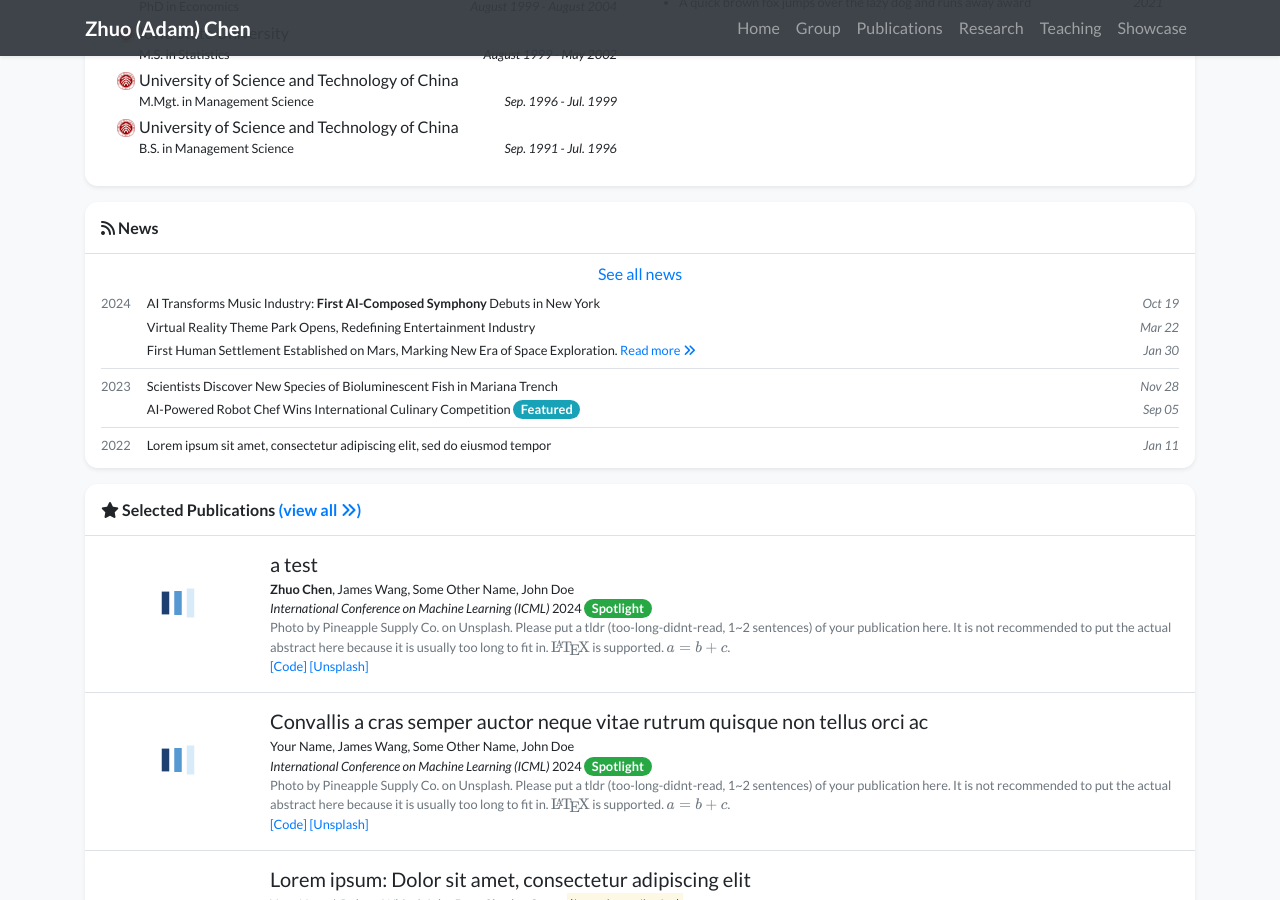
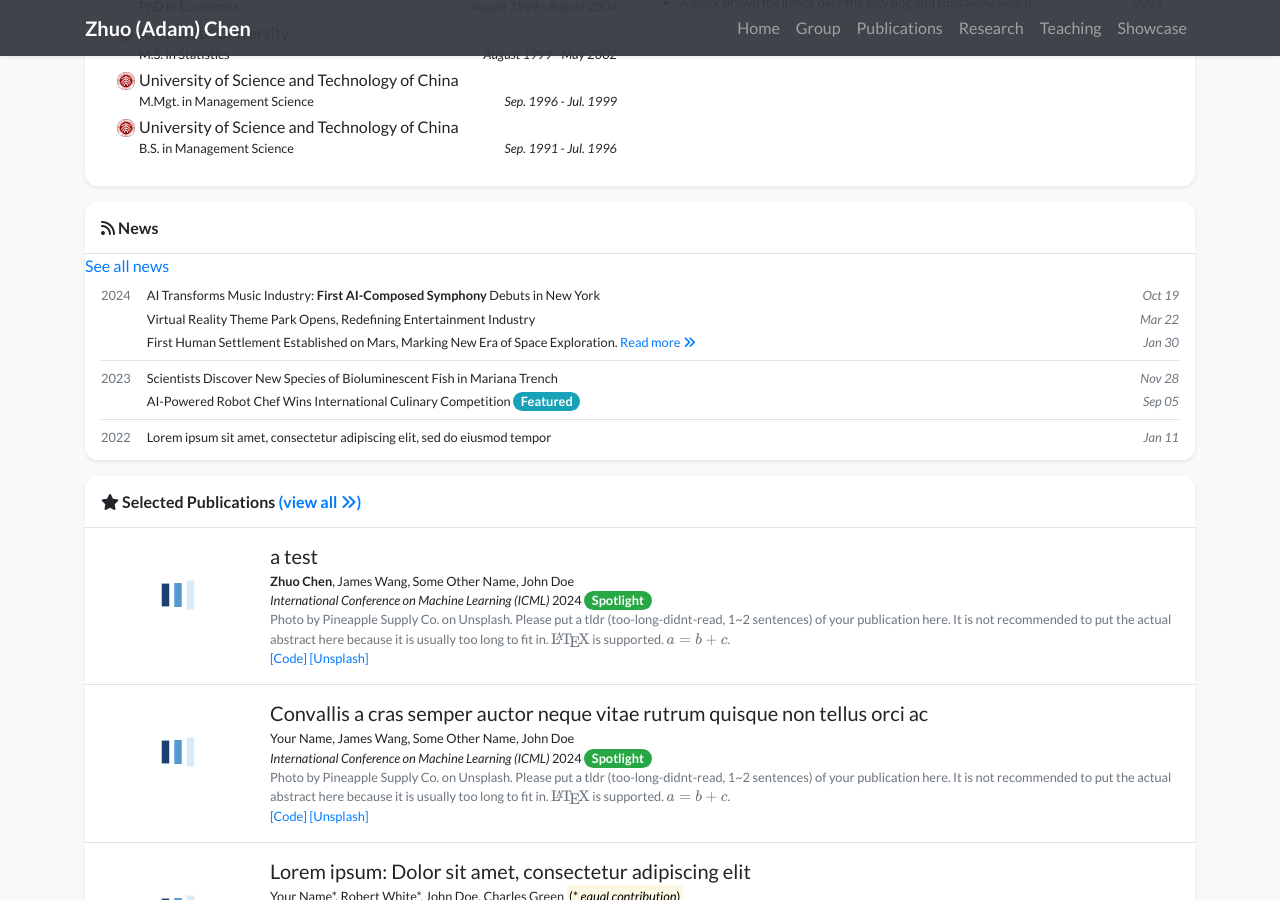
Before and after one commit to adamchen2025/adamchen2025.github.io, a Jekyll site: the page built from index.html, in a window 1280 px wide and 900 px high, scrolled down 798 px. Built offline with Jekyll 4.4.1, drawn with Linux system fonts in a browser that asks for light colours; nearby versions of some CDN libraries; a style sheet for code colours, icons or effects is not loaded.

Commit message:
Update news_card.html

```diff
--- a/_includes/widgets/news_card.html
+++ b/_includes/widgets/news_card.html
@@ -1,10 +1,7 @@
 {% assign news_by_year = site.news | sort: "date" | reverse | slice: 0, include.limit | group_by_exp: "item", "item.date | date: '%Y'" -%}
 
 <div class="my-3 bg-white shadow-sm rounded-xl">
-    <h6 class="p-3 mb-0 border-bottom border-gray"><i class="fas fa-rss"></i> News</h6>
-<div class="pt-2 text-center">
-  <a href="/news/">See all news</a>
-</div>
+    <h6 class="p-3 mb-0 border-bottom border-gray"><i class="fas fa-rss"></i> News</h6>   <a href="/news/">See all news</a>
     <div class="px-3 pb-1 small">
     {% for year in news_by_year | slice: 0, 2 %}
         <div class="media py-1 {% if not_first -%}border-top border-gray{%- endif %}">
```
